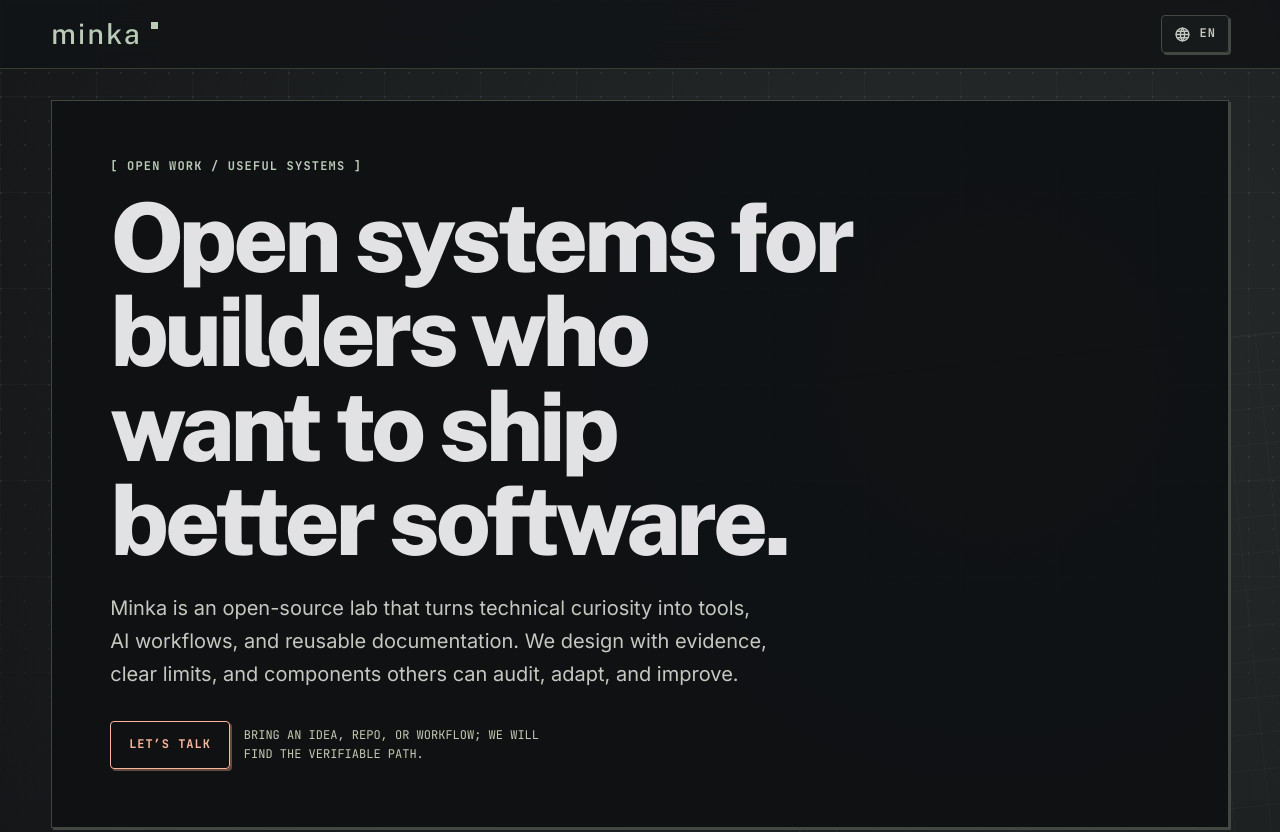
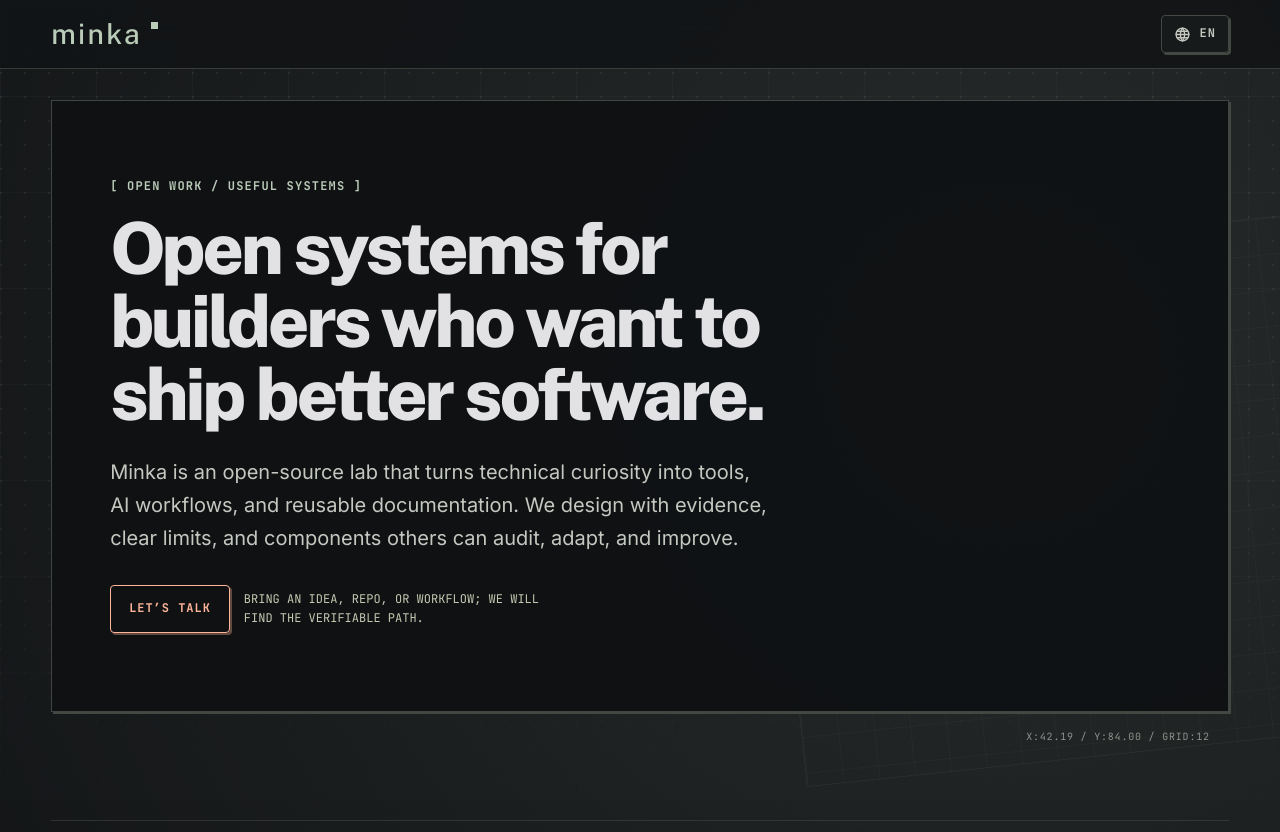
Before and after one commit to minkaworks/site, a Next.js app: page /en in a window 1280 px wide. Shown: the top 832 px of the page. Built offline with nearby package versions, Linux system fonts and the light colour scheme.

Commit message:
Reduce hero heading size

```diff
--- a/app/globals.css
+++ b/app/globals.css
@@ -360,6 +360,12 @@ p {
   justify-content: center;
   padding: clamp(28px, 5vw, 58px);
   background: rgba(12, 14, 16, 0.9);
+}
+
+.hero h1 {
+  max-width: 700px;
+  font-size: clamp(38px, 5.8vw, 72px);
+  line-height: 1.02;
 }
 
 .heroText {
```
